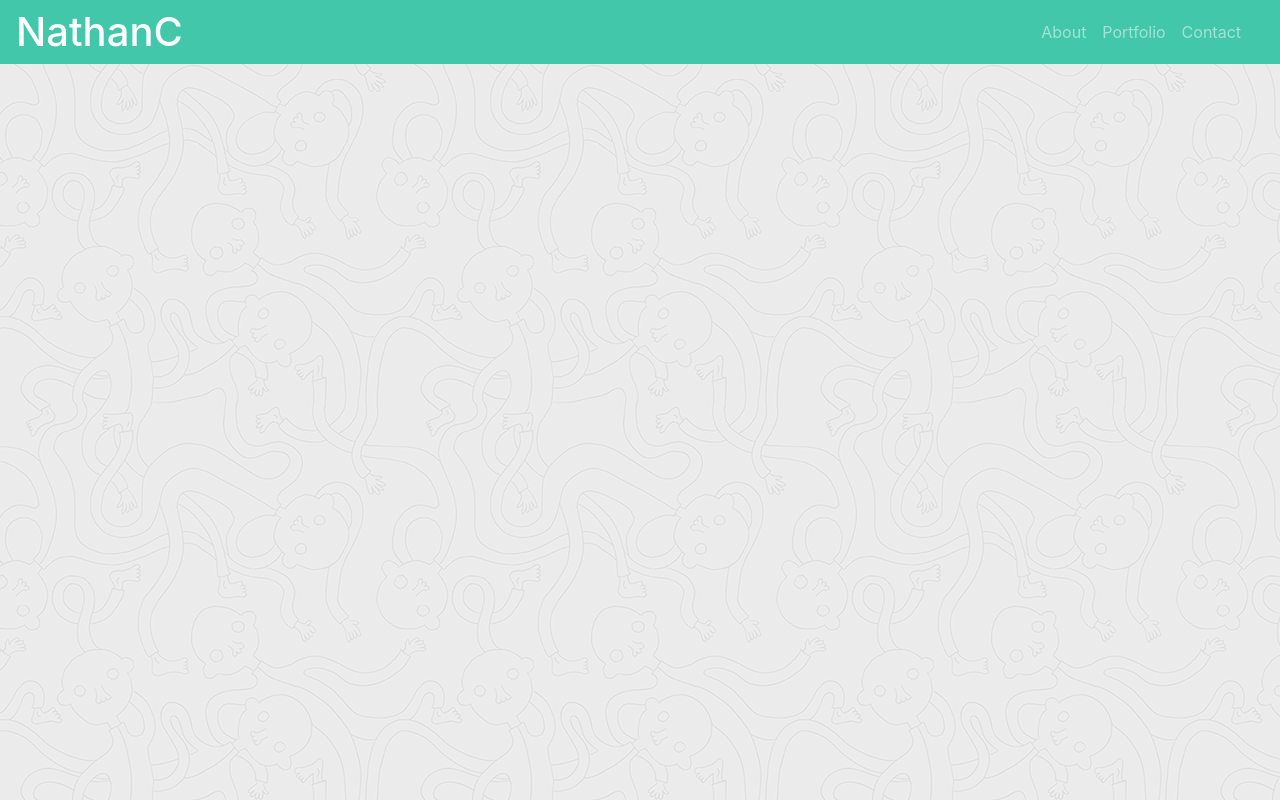
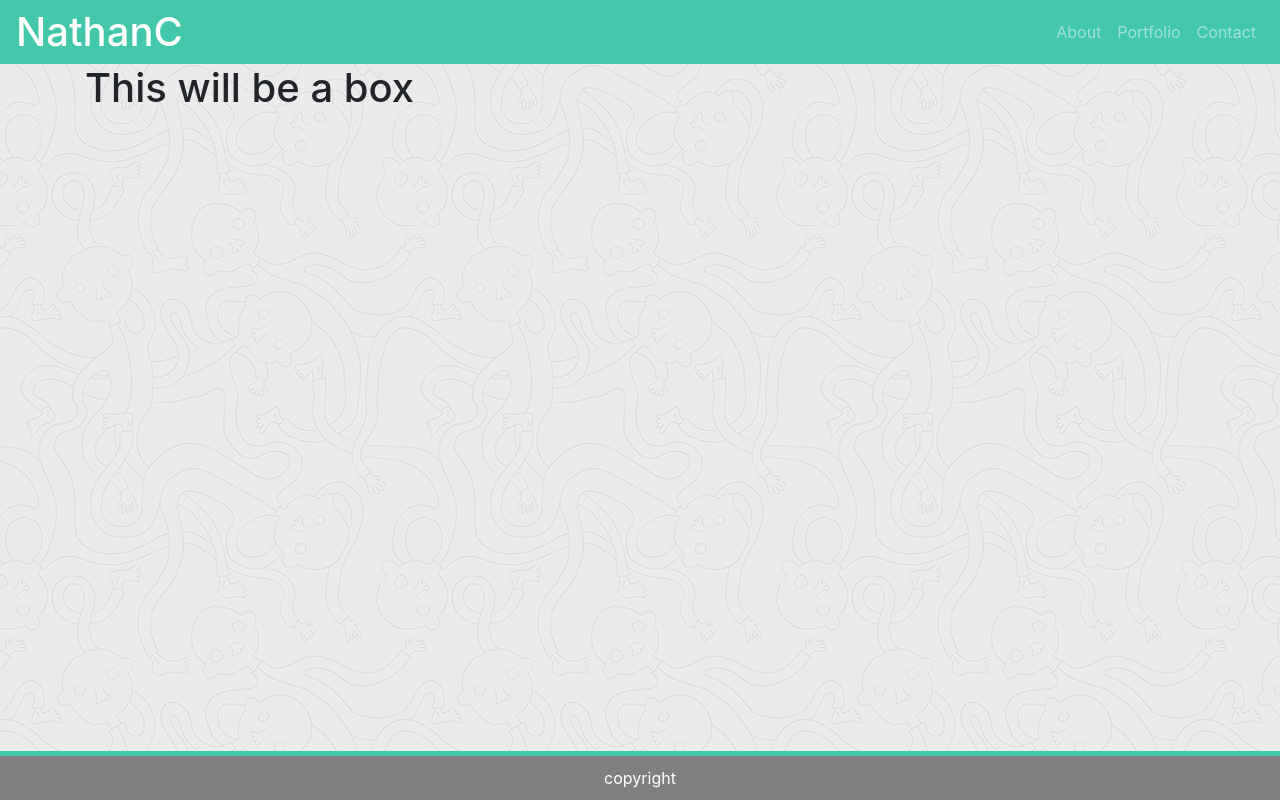
Before and after one commit to Napica/HW-02-Get-to-know-portfolio, a plain HTML site: page index.html in a window 1280 px wide. Drawn offline with nearby package versions, Linux system fonts and the light colour scheme.

Commit message:
refractored the header nav.  added a footer and linked with google fonts.

```diff
--- a/assets/style.css
+++ b/assets/style.css
@@ -1,10 +1,6 @@
 * {
   margin: 0;
   padding: 0;
-}
-
-html, body {
-  height: 100%;
 }
 
 nav h1 {
@@ -23,3 +19,24 @@ body {
     background-image:url("../assets/ignasi_pattern_s.png");
 
  }
+
+ .footer {
+  position: fixed;
+  left: 0;
+  bottom: 0;
+  width: 100%;
+  background-color: #43c7aa !important;
+  color: white;
+  text-align: center;
+}
+
+.greenline {
+  background-color: #43c7aa !important;
+  margin:5px;
+}
+
+footer p {
+    background-color: grey;
+    margin: 0;
+    padding: 10px;
+}
--- a/index.html
+++ b/index.html
@@ -20,14 +20,16 @@
       crossorigin="anonymous"
     />
 
+    <link href="https://fonts.googleapis.com/css2?family=Permanent+Marker&display=swap" rel="stylesheet">
     <link rel="stylesheet" href="./assets/style.css" />
   </head>
 
   <body>
+    <header>
       <nav
         class="navbar navbar-expand-lg navbar-dark bg-light sticky-top d-flex justify-content-between"
       >
-      <h1 class="navbar-nav col-4 align-items-start">NathanC</h1>
+        <h1 class="navbar-nav align-items-start">NathanC</h1>
 
         <button
           class="navbar-toggler ml-auto align-items-end"
@@ -41,7 +43,7 @@
           <span class="navbar-toggler-icon"></span>
         </button>
 
-      <div class="collapse navbar-collapse col-4" id="navbarNavDropdown">
+        <div class="collapse navbar-collapse" id="navbarNavDropdown">
           <div class="navbar-nav ml-auto">
             <a class="nav-link" href="index.html">About</a>
             <a class="nav-link" href="portfolio.html">Portfolio</a>
@@ -49,10 +51,16 @@
           </div>
         </div>
       </nav>
+    </header>
 
-    <main>
+    <main role="main" class="container">
+      <h1>This will be a box</h1>
+    </main>
 
-    </main>
+    <footer class="footer">
+      <div class="greenline"></div>
+      <p>copyright</p>
+    </footer>
 
     <script
       src="https://code.jquery.com/jquery-3.5.1.slim.min.js"
```
Also changed, not shown: contact.html (+7 -4 lines), portfolio.html (+7 -4 lines). Lines whose indentation alone changed are shown as unchanged.
